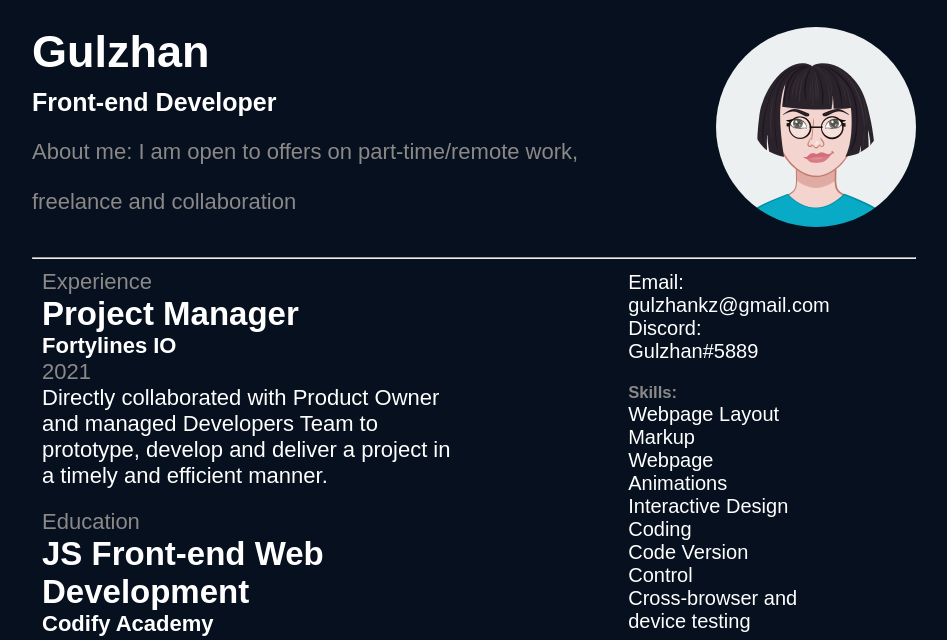
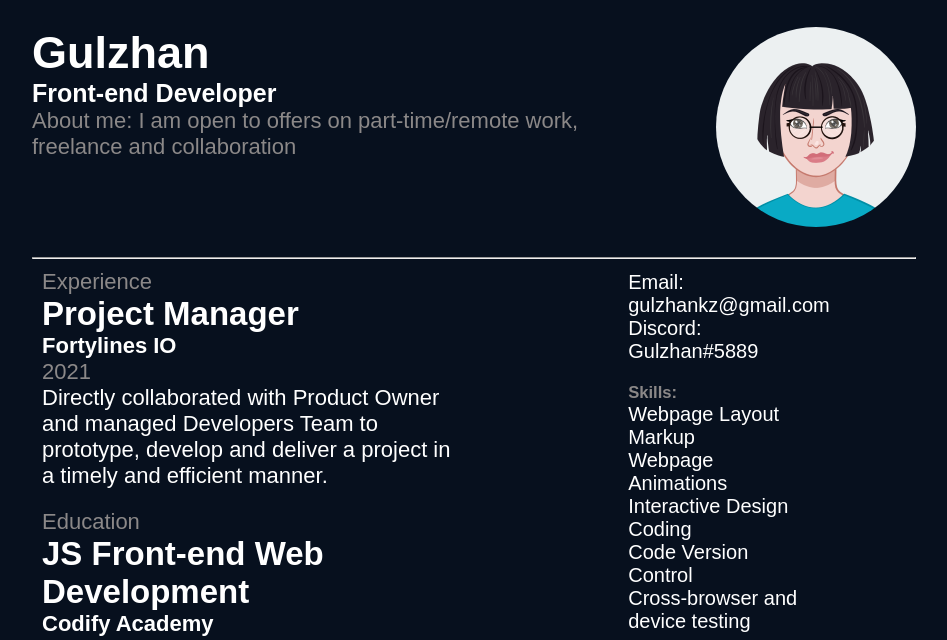
Before and after one commit to tokyoite109/rsschool-cv, a plain HTML site: page index.html in a window 1280 px wide. Shown: the part 83-723 px from the top of the page, without its empty margins (166-1113 px from the left). Drawn offline with Linux system fonts and the light colour scheme; a web font is replaced by a local one.

Commit message:
fix: change text style in header

```diff
--- a/styles/index.css
+++ b/styles/index.css
@@ -51,10 +51,6 @@ header{
     display: flex;
     justify-content: space-between;
     padding: 30px 0;
-}
-
-.name_info{
-    line-height: 50px;
 }
 
 .name_info h1{
```
